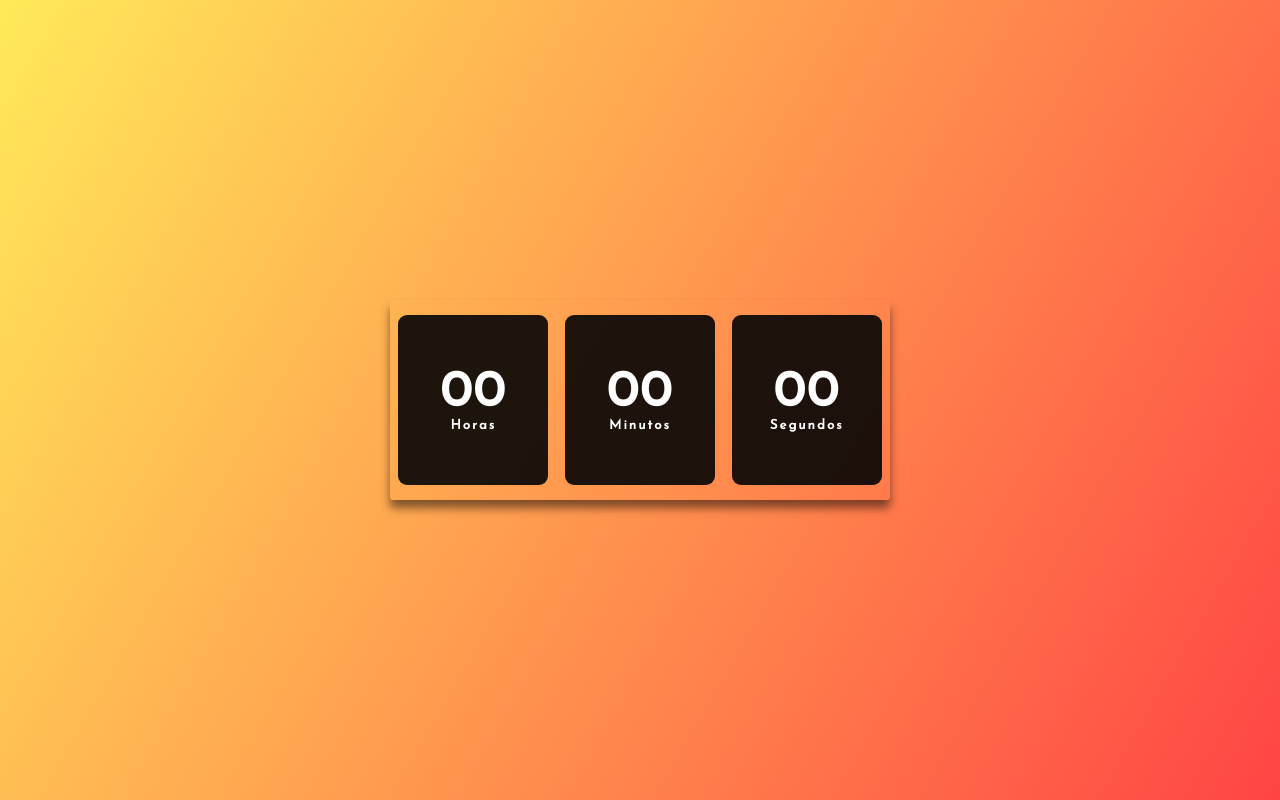
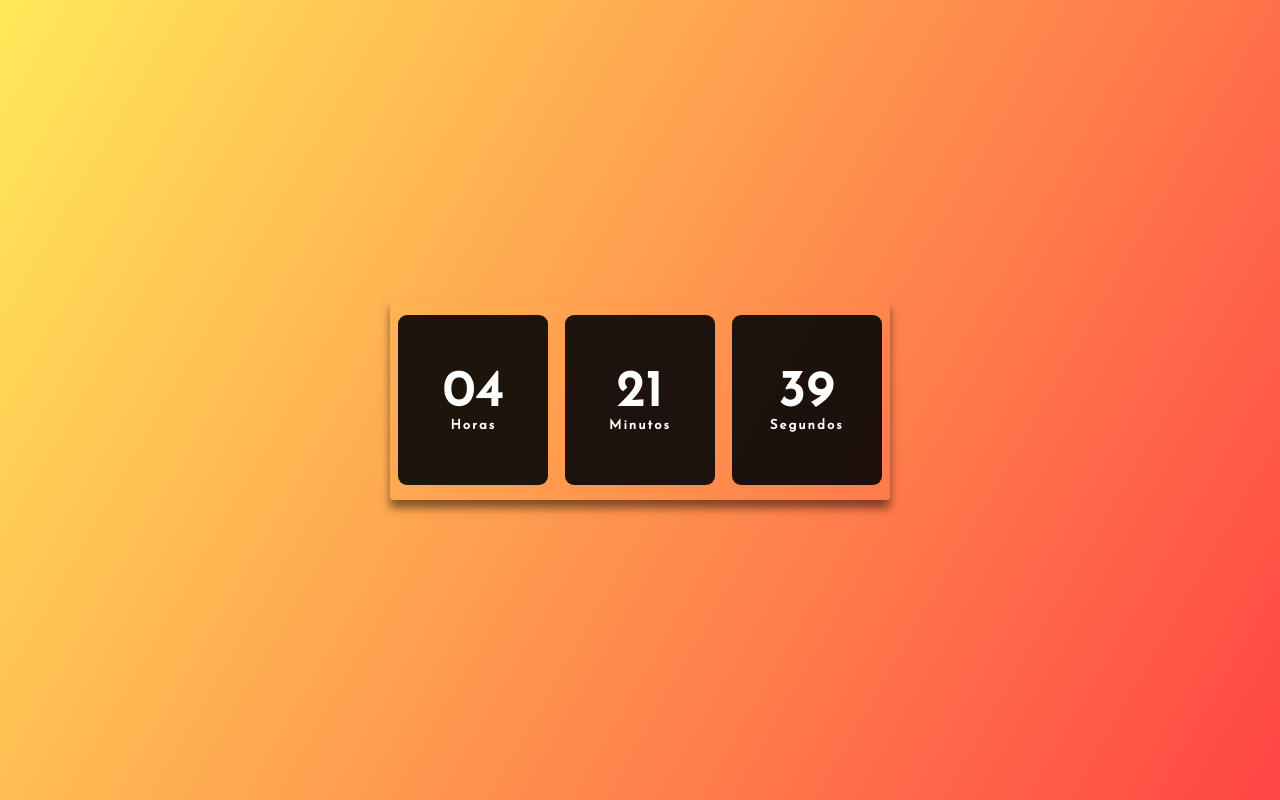
Before and after one commit to Vinicius-Hora-freire/Relogio_Digital, a plain HTML site: page index.html in a window 1280 px wide. Drawn offline with Linux system fonts and the light colour scheme.

Commit message:
Atualização dos arquivos

```diff
--- a/index.html
+++ b/index.html
@@ -33,11 +33,12 @@
                     </div>
                 </div>
 
-                <script src="./java_script/java.js"></script>
+
 
             </main>
 
             <footer></footer>
 
+            <script src="./java_script/java.js"></script>
     </body>
 </html>
--- a/java_script/java.js
+++ b/java_script/java.js
@@ -1,20 +1,11 @@
-const horas = document.getElementByid('horas');
-const minutos = document.getElementByid('minutos');
-const segundos = document.getElementByid('segundos');
+let hours = document.getElementById("horas")
+let minutes = document.getElementById("minutos")
+let seconds = document.getElementById("segundos")
 
-const relogio = setInterval(function time() {
+setInterval(() => {
+  let date = new Date()
 
-    let dateToday = new Dat();
-    let hr = dateToday.getHours();
-    let min = dateToday.getMinutes();
-    let seg = dateToday.getSeconds();
-
-    if(hr<10) hr = '0' + hr;
-    if(min<10) min = '0' + min;
-    if(seg<10) seg = '0' +  seg;
-
-    horas.textContent = hr;
-    minutos.textContent = min;
-    segundos.textContent = seg;
-
-})
+  hours.innerText = date.getHours().toString().padStart(2, "0")
+  minutes.innerText = date.getMinutes().toString().padStart(2, "0")
+  seconds.innerText = date.getSeconds().toString().padStart(2, "0")
+}, 1000)
```
